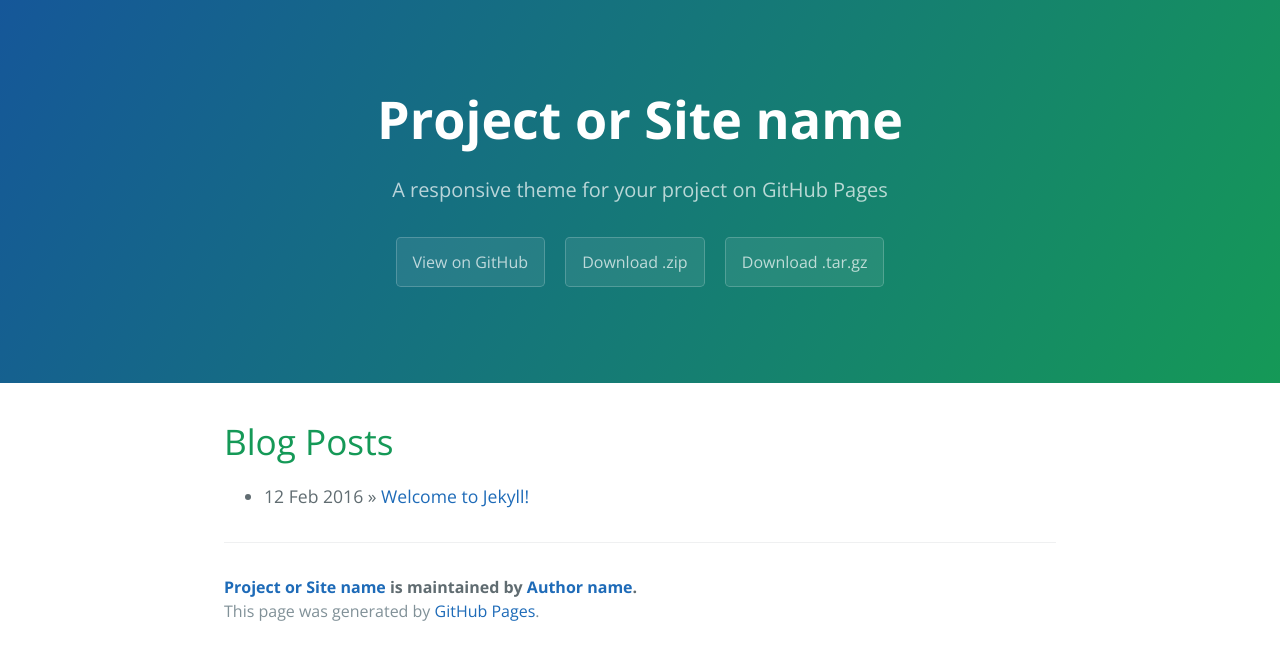
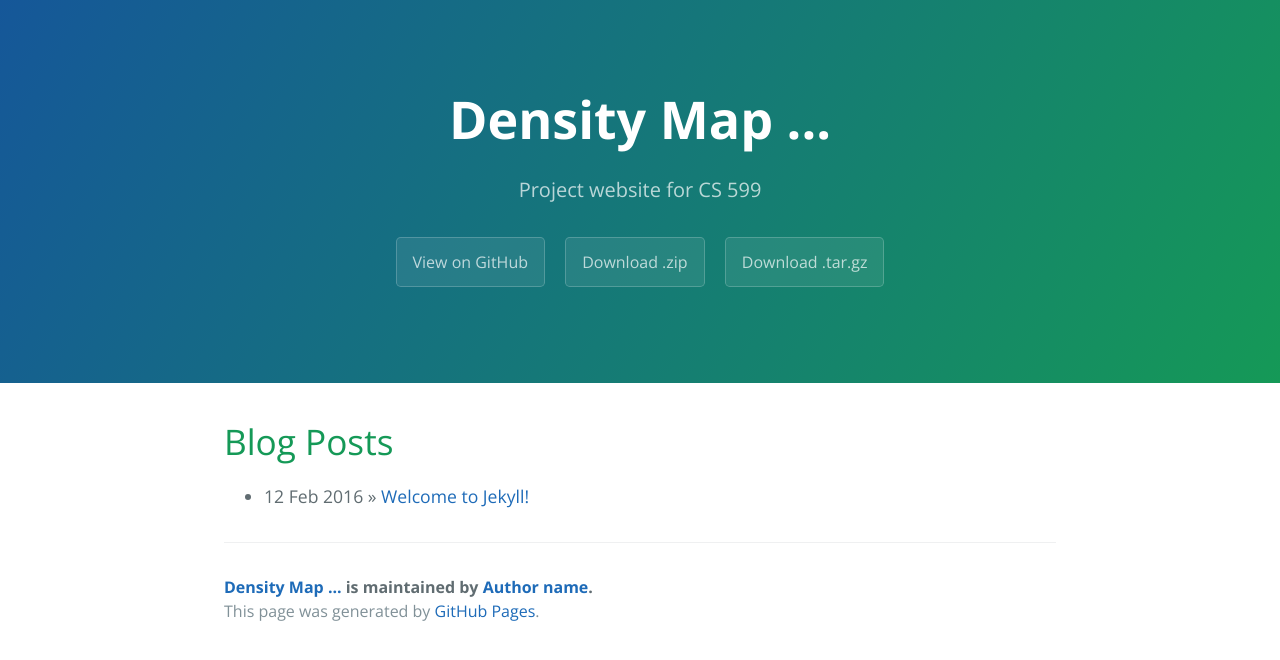
Before and after one commit to 7294/blog-template, a Jekyll site: the page built from index.html, in a window 1280 px wide. Shown: the top 660 px of the page. Built offline with Jekyll 4.4.1, drawn with Linux system fonts in a browser that asks for light colours; the list of posts is cut into pages by our own code.

Commit message:
Initial commit

```diff
--- a/_config.yml
+++ b/_config.yml
@@ -1,7 +1,7 @@
 # Setup
-title:        Project or Site name
-tagline:      A responsive theme for your project on GitHub Pages
-baseurl:      ""
+title:        Density Map ...
+tagline:      Project website for CS 599
+baseurl:      "/blog-template"
 paginate:     1
 
 # About/contact
```
